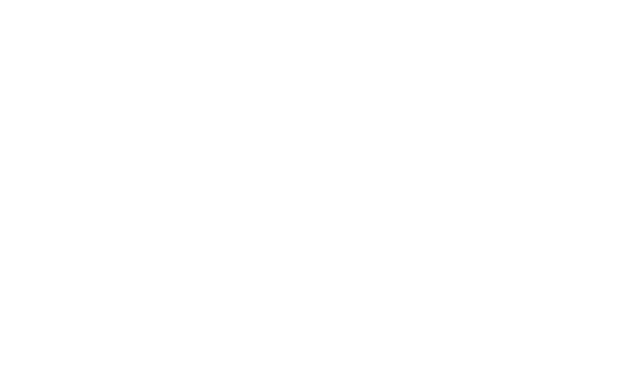
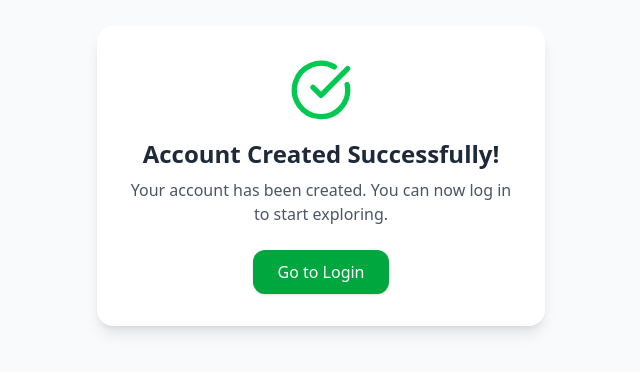
Before and after one commit to karlculi44/Blogpost-App, a React (Vite) app in the folder blogpost-app/client/: page /signupSuccess in a window 1280 px wide. Before the commit this address had no page. Shown: the part 224-596 px from the top of the page, without its empty margins (319-959 px from the left). Built offline with nearby package versions, Linux system fonts and the light colour scheme.

Commit message:
Add signup success page and update navigation flow
Introduced SignupSuccessPage component and route to display a confirmation after successful registration. Updated signUp.jsx to navigate to the new success page instead of showing an alert and redirecting to the landing page.

```diff
--- a/blogpost-app/client/src/App.jsx
+++ b/blogpost-app/client/src/App.jsx
@@ -3,6 +3,7 @@
 import LandingPage from "./pages/landingPage.jsx";
 import HomePage from "./pages/homePage.jsx";
 import SignupPage from "./pages/signUp.jsx";
+import SignupSuccessPage from "./pages/signupSuccessPage.jsx";
 import ProfilePage from "./pages/profile.jsx";
 
 function App() {
@@ -12,6 +13,7 @@
         <Route path="/" element={<LandingPage />} />
         <Route path="/homePage" element={<HomePage />} />
         <Route path="/signup" element={<SignupPage />} />
+        <Route path="/signupSuccess" element={<SignupSuccessPage />} />
         <Route path="/profile" element={<ProfilePage />} />
       </Routes>
     </BrowserRouter>
--- a/blogpost-app/client/src/pages/signUp.jsx
+++ b/blogpost-app/client/src/pages/signUp.jsx
@@ -61,8 +61,7 @@
 
       const data = await signUpUser(url, body);
       console.log("User created successfully.", data);
-      alert("User registered successfully!");
-      navigate("/");
+      navigate("/signupSuccess");
     } catch (err) {
       alert(err.message);
       console.error(err);
--- /dev/null
+++ b/blogpost-app/client/src/pages/signupSuccessPage.jsx
@@ -0,0 +1,28 @@
+import { CheckCircle } from "lucide-react";
+import { useNavigate } from "react-router-dom";
+
+export default function SignupSuccessPage() {
+  const navigate = useNavigate();
+
+  return (
+    <div className="min-h-screen flex flex-col items-center justify-center bg-gray-50 px-4">
+      <div className="bg-white shadow-lg rounded-2xl p-8 text-center max-w-md w-full">
+        <div className="flex justify-center mb-4">
+          <CheckCircle className="text-green-500 w-16 h-16" />
+        </div>
+        <h1 className="text-2xl font-semibold text-gray-800 mb-2">
+          Account Created Successfully!
+        </h1>
+        <p className="text-gray-600 mb-6">
+          Your account has been created. You can now log in to start exploring.
+        </p>
+        <button
+          onClick={() => navigate("/")}
+          className="bg-green-600 text-white font-medium py-2.5 px-6 rounded-xl shadow hover:bg-green-700 transition"
+        >
+          Go to Login
+        </button>
+      </div>
+    </div>
+  );
+}
```
